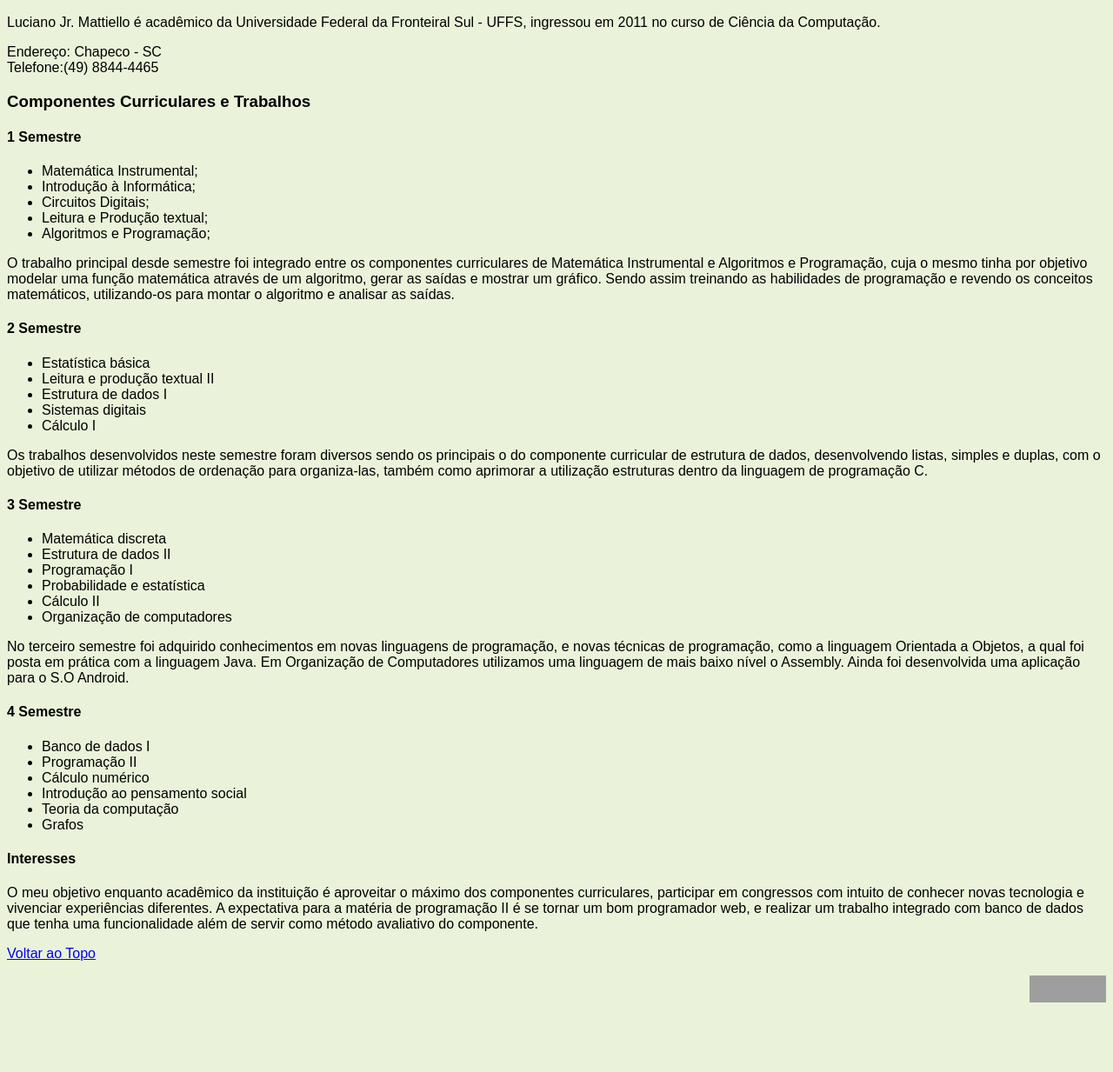
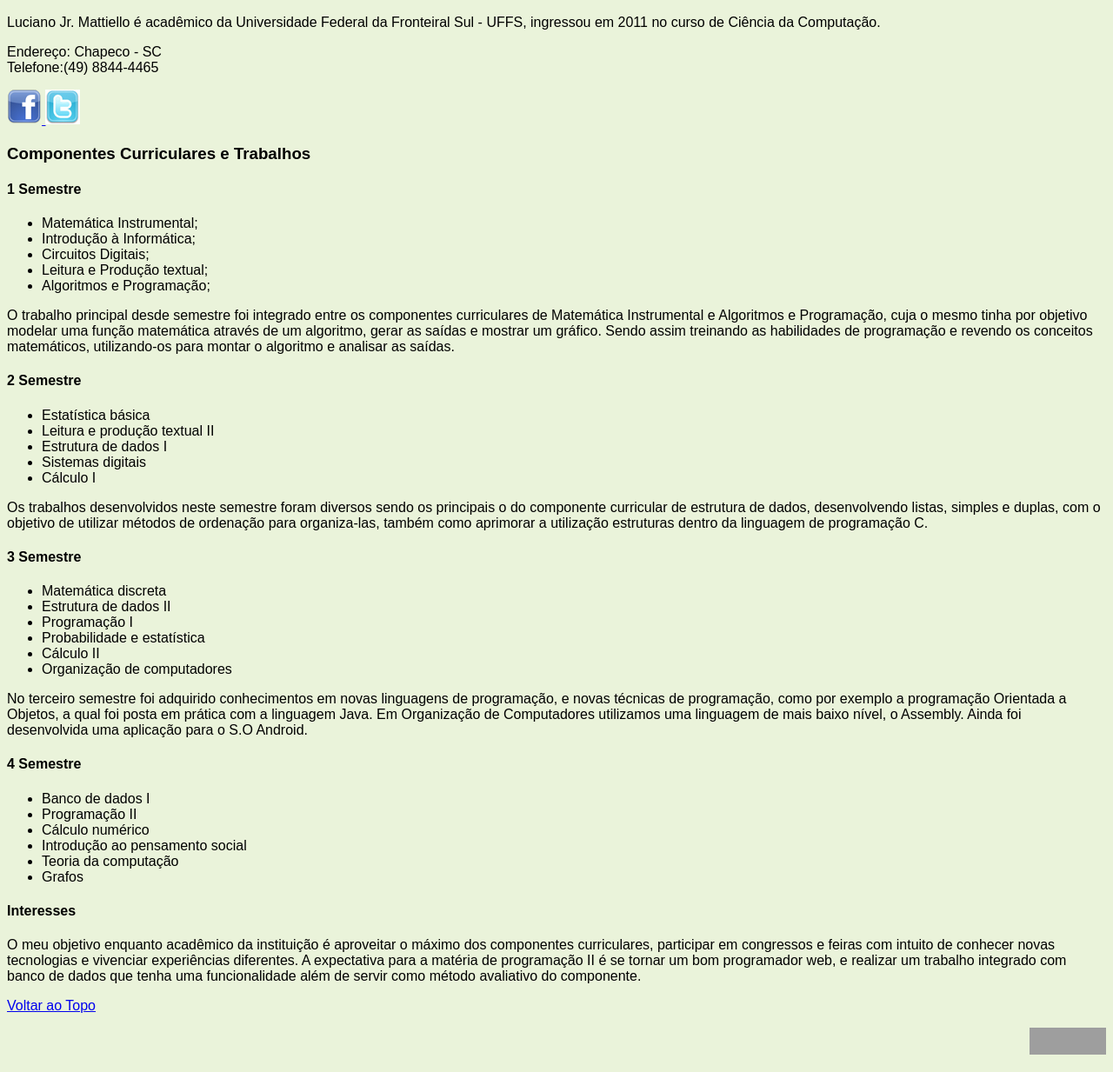
Before and after one commit to luciux/t0, a plain HTML site: page index.html in a window 1280 px wide. Shown: the part 331-1564 px from the top of the page at 87% size. Before the commit the page ends 1504 px from the top, so only its background shows below. Drawn offline with Linux system fonts and the light colour scheme; grey boxes are pictures that could not be loaded.

Commit message:
trabalho versao final

```diff
--- a/index.html
+++ b/index.html
@@ -26,7 +26,10 @@
 			Telefone:(49) 8844-4465
 		</p>
 
-
+		<p>
+			<a href="https://www.facebook.com/jrmattiello"> <img src="imagens/face_mini.png" alt="perfil do facebook" height="40" width="40" /> </a>
+			<a href="https://twitter.com/MatielloLuciano"> <img src="imagens/twitter_mini.jpg" alt="perfil do twitter" height="40" width="40" /></a>
+		</p>
 
 		<h3>Componentes Curriculares e Trabalhos</h3>
 
@@ -68,8 +71,8 @@
 			<li>Organização de computadores</li>
 		</ul>
 		<p>
-			No terceiro semestre foi adquirido conhecimentos em novas linguagens de programação, e novas técnicas de programação, como a linguagem Orientada a Objetos,
-			a qual foi posta em prática com a linguagem Java. Em Organização de Computadores utilizamos uma linguagem de mais baixo nível o Assembly. Ainda foi desenvolvida uma aplicação para o S.O Android.
+			No terceiro semestre foi adquirido conhecimentos em novas linguagens de programação, e novas técnicas de programação, como por exemplo a programação Orientada a Objetos,
+			a qual foi posta em prática com a linguagem Java. Em Organização de Computadores utilizamos uma linguagem de mais baixo nível, o Assembly. Ainda foi desenvolvida uma aplicação para o S.O Android.
 		</p>
 
 		<h4>4 Semestre</h4>
@@ -83,7 +86,7 @@
 		</ul>
 		<h4>Interesses</h4>
 		<p>
-			O meu objetivo enquanto acadêmico da instituição é aproveitar o máximo dos componentes curriculares, participar em congressos com intuito de conhecer novas tecnologia e vivenciar experiências
+			O meu objetivo enquanto acadêmico da instituição é aproveitar o máximo dos componentes curriculares, participar em congressos e feiras com intuito de conhecer novas tecnologias e vivenciar experiências
 			diferentes. A expectativa para a matéria de programação II é se tornar um bom programador web, e realizar um trabalho integrado com banco de dados que tenha uma funcionalidade além de servir como
 			método avaliativo do componente.
 		</p>
```
Also changed, not shown: imagens/face_mini.png (added), imagens/twitter_mini.jpg (added).
